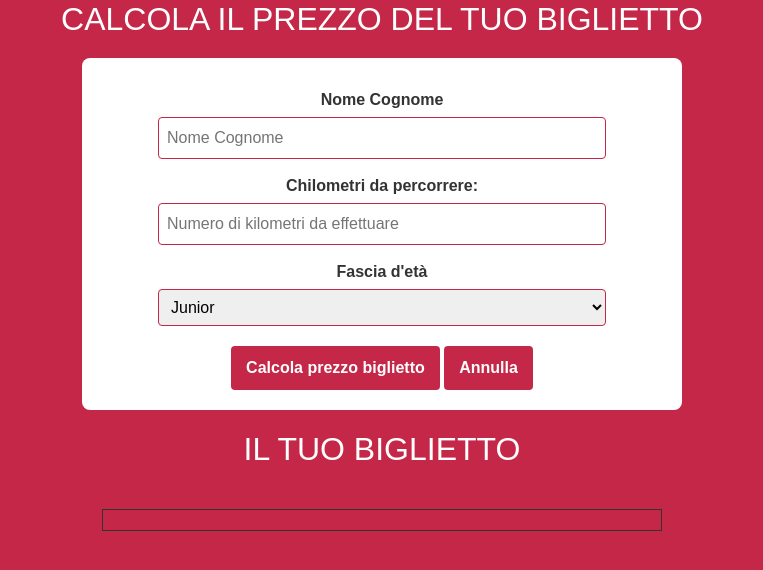
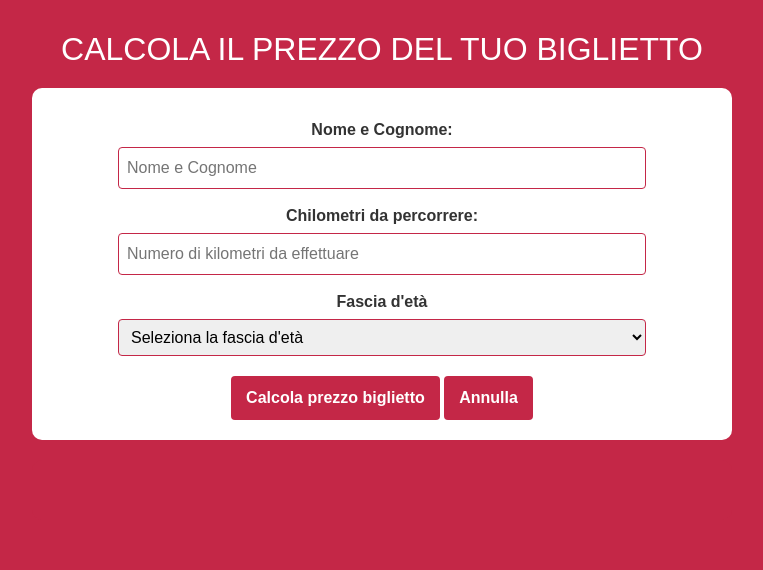
Before and after one commit to Andre050101/js-biglietto-treno-form, a plain HTML site: page index.html in a window 1280 px wide. Shown: the whole page, without its empty margins (258-1021 px from the left). Drawn offline with nearby package versions, Linux system fonts and the light colour scheme.

Commit message:
work done

```diff
--- a/css/style.css
+++ b/css/style.css
@@ -14,17 +14,18 @@ body {
     text-align: center;
   }
 
-  h1, h2 {
+  h2 {
     color: #ffffff;
     text-transform: uppercase;
+    padding-top: 30px;
   }
 
   .ticket-form, .ticket-output {
     background-color: #ffffff;
     padding: 20px;
     margin: 20px auto;
-    border-radius: 8px;
-    max-width: 600px;
+    border-radius: 10px;
+    max-width: 700px;
     color: #333;
   }
 
@@ -67,13 +68,14 @@ body {
 
   #dettagli-biglietto {
     padding: 10px;
-    border: 1px solid #333;
   }
 
   table {
     width: 100%;
     margin-top: 10px;
     border-collapse: collapse;
+    background-color: white;
+    color: black;
   }
 
   th, td {
--- a/index.html
+++ b/index.html
@@ -8,17 +8,17 @@
         <title>Calcolo del prezzo del biglietto del treno</title>
     </head>
     <body class="container-fluid">
-
         <h2>Calcola il prezzo del tuo biglietto</h1>
         <div class="ticket-form">
-            <label for="nome">Nome Cognome</label>
-            <input type="text" id="nome" placeholder="Nome Cognome">
+            <label for="nome">Nome e Cognome:</label>
+            <input type="text" id="nome" placeholder="Nome e Cognome">
 
             <label for="nKM">Chilometri da percorrere:</label>
             <input type="number" name="numeroKM" id="nKM" placeholder="Numero di kilometri da effettuare">
 
             <label for="eta">Fascia d'età</label>
             <select name="" id="eta">
+                <option value="" disabled selected>Seleziona la fascia d'età</option>
                 <option value="minorenne">Junior</option>
                 <option value="maggiorenne">Adult</option>
                 <option value="over65">Senior</option>
@@ -30,7 +30,6 @@
             </div>
         </div>
 
-        <h2>IL TUO BIGLIETTO</h2>
         <div class="ticket-output">
             <div id="dettagli-biglietto"></div>
         </div>
--- a/script/script.js
+++ b/script/script.js
@@ -19,9 +19,6 @@ function calcolaPrezzo(){
     const nome = document.getElementById("nome").value;
     const nKm = parseFloat(document.getElementById("nKM").value);
     const eta = document.getElementById("eta").value;
-    console.log(nome);
-    console.log(nKM);
-    console.log(eta);
     if (!nome || isNaN(nKm) || nKm <= 0) {
         alert("Per favore, inserisci tutti i dati correttamente.");
         return;
@@ -42,6 +39,8 @@ function calcolaPrezzo(){
     const codiceCP = Math.floor(Math.random() * 90000) + 10000;
 
     const dettagli = `
+    <h2>IL TUO BIGLIETTO</h2>
+
         <table>
           <tr>
             <th>NOME PASSEGGERO</th>
@@ -63,7 +62,7 @@ function calcolaPrezzo(){
 }
 function resetForm() {
     document.getElementById("nome").value = "";
-    document.getElementById("km").value = "";
-    document.getElementById("fasciaEta").value = "maggiorenne";
+    document.getElementById("nKM").value = "";
+    document.getElementById("eta").value = "";
     document.getElementById("dettagli-biglietto").innerHTML = "";
   }
```
Also changed, not shown: img/Treno.png (added). Lines whose indentation alone changed are shown as unchanged.
